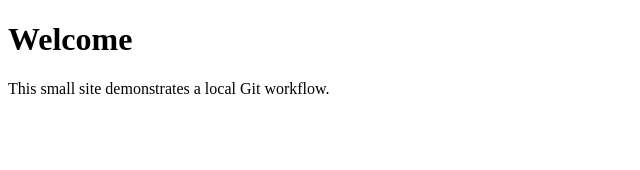
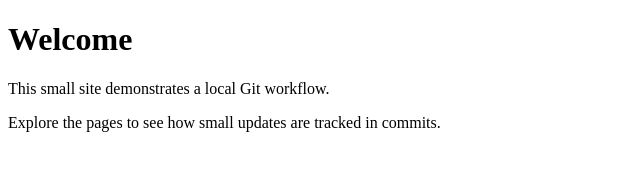
Before and after one commit to dhruvb2028/git-workflow-login-tests-2026, a plain HTML site: page index.html in a window 1280 px wide. Shown: the whole page, without its empty margins (0-640 px from the left). Drawn offline with Linux system fonts and the light colour scheme.

Commit message:
Expand home page introduction

```diff
--- a/index.html
+++ b/index.html
@@ -8,5 +8,6 @@
 <body>
   <h1>Welcome</h1>
   <p>This small site demonstrates a local Git workflow.</p>
+  <p>Explore the pages to see how small updates are tracked in commits.</p>
 </body>
 </html>
```
